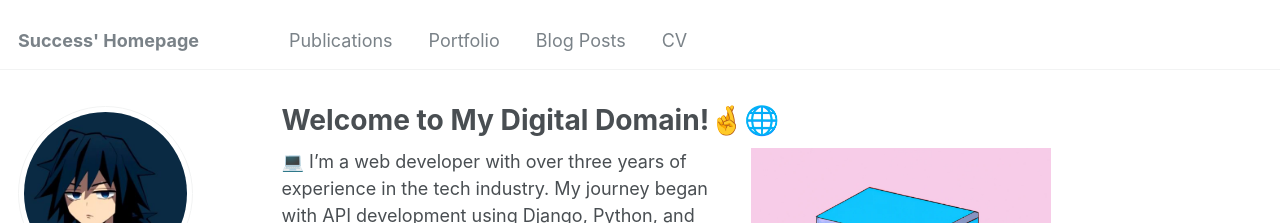
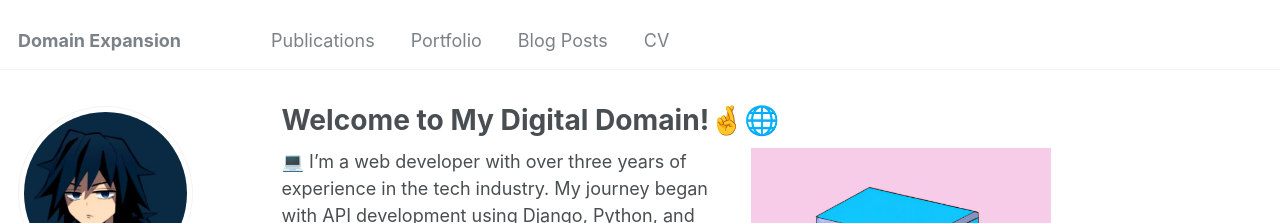
Before and after one commit to successaje/successaje.github.io, a Jekyll site: the page built from _pages/about.md, in a window 1280 px wide. Shown: the top 223 px of the page. Built offline with Jekyll 4.4.1, drawn with Linux system fonts in a browser that asks for light colours.

Commit message:
refinement

```diff
--- a/_config.yml
+++ b/_config.yml
@@ -8,7 +8,7 @@
 
 # Basic Site Settings
 locale                   : "en-US"
-title                    : "Success' Homepage"
+title                    : "Domain Expansion"
 title_separator          : "-"
 name                     : &name "Success Aje"
 description              : &description "Driven by a passion for technology and innovation, I strive to create solutions that make a difference. My journey in web and blockchain development is fueled by curiosity and a desire to learn."
```
